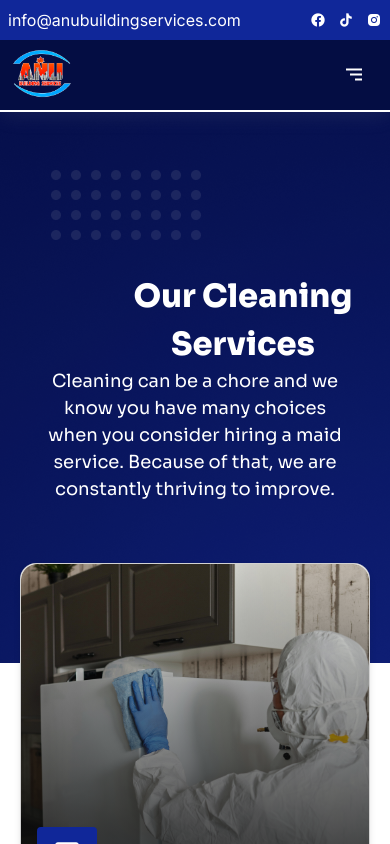
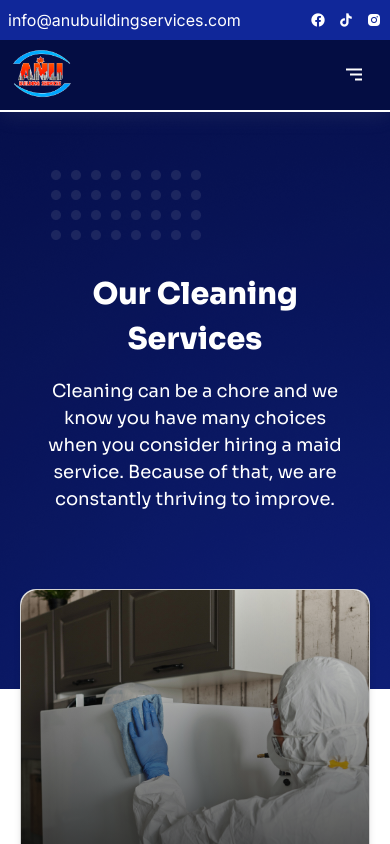
Before and after one commit to tandin2000/anubuildings, a React (Create React App) app: page /services in a window 390 px wide. Built offline with nearby package versions, Linux system fonts and the light colour scheme.

Commit message:
responsive issues solved

```diff
--- a/src/pages/Component/FAQ.js
+++ b/src/pages/Component/FAQ.js
@@ -57,7 +57,8 @@ function FAQSection() {
                             fontWeight: 'bold',
                             display: 'flex',
                             justifyContent: 'space-between',
-                            alignItems: 'center'
+                            alignItems: 'center',
+                            textAlign:'left'
                         }}
                     >
                         {faq.question}
--- a/src/pages/Component/Testamonials.js
+++ b/src/pages/Component/Testamonials.js
@@ -46,8 +46,9 @@ const buttonStyle = {
 
 const imageStyle = {
     borderRadius: '20px',
-    height: '280px',
+    height: 'auto',           // This will allow the image to scale proportionally
     width: '100%',
-    objectFit: 'cover',
-    transition: 'transform 0.5s ease-in-out'
+    maxWidth: '300px',         // Ensures it doesn't get too large on wider screens
+    objectFit: 'cover',        // Keeps the image filling the area while maintaining its aspect ratio
+    transition: 'transform 0.5s ease-in-out',
 };
--- a/src/pages/Homepage/Layout.css
+++ b/src/pages/Homepage/Layout.css
@@ -123,6 +123,7 @@
     align-items: center;
     background-color: var(--color-primary);
     padding: 4px 36px ;
+
     border-radius: 16px;
     z-index: 3;
     margin-top: 50px;
@@ -276,7 +277,7 @@
         justify-content: center;
         align-items: center;
         background-color: var(--color-primary);
-        padding: 4px 36px ;
+        padding: 12px 36px ;
         border-radius: 16px;
         margin-top: -80px;
         z-index: 3;
--- a/src/pages/Homepage/temp.css
+++ b/src/pages/Homepage/temp.css
@@ -111,8 +111,9 @@
     .text-large, .text-small {
       width: 100%;
       text-align: center;
-      font-size: 32px;
-      margin: unset;
+      font-size: 30px;
+      padding-bottom: 16px;
+      margin: 0 !important;
     }
 
     .text-small {
--- a/src/pages/Layout/Layout.css
+++ b/src/pages/Layout/Layout.css
@@ -191,7 +191,7 @@
         justify-content: center;
         align-items: center;
         background-color: var(--color-primary);
-        padding: 4px 36px ;
+        padding: 12px 36px ;
         border-radius: 16px;
         margin-top: -80px;
         z-index: 3;
```
